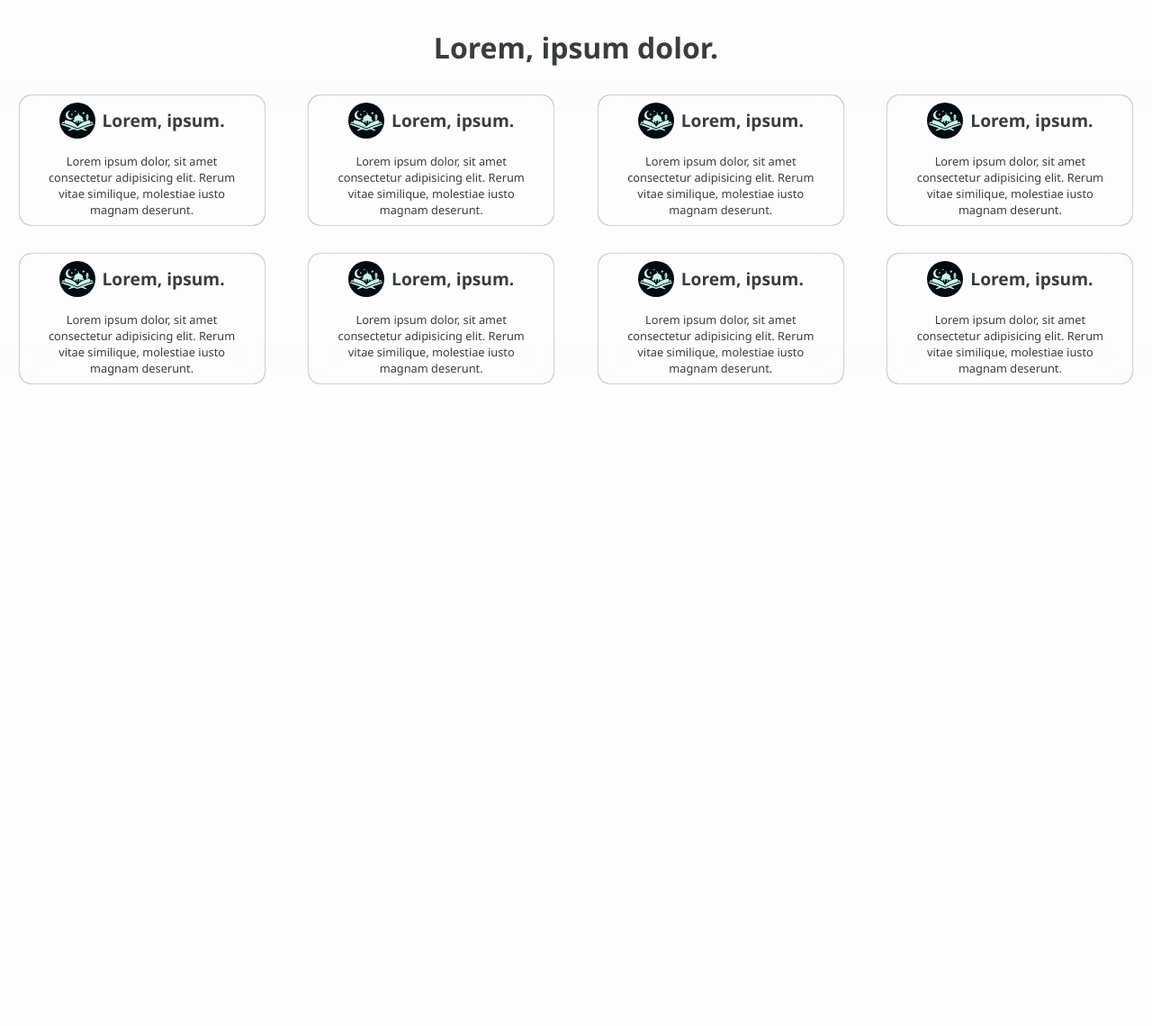
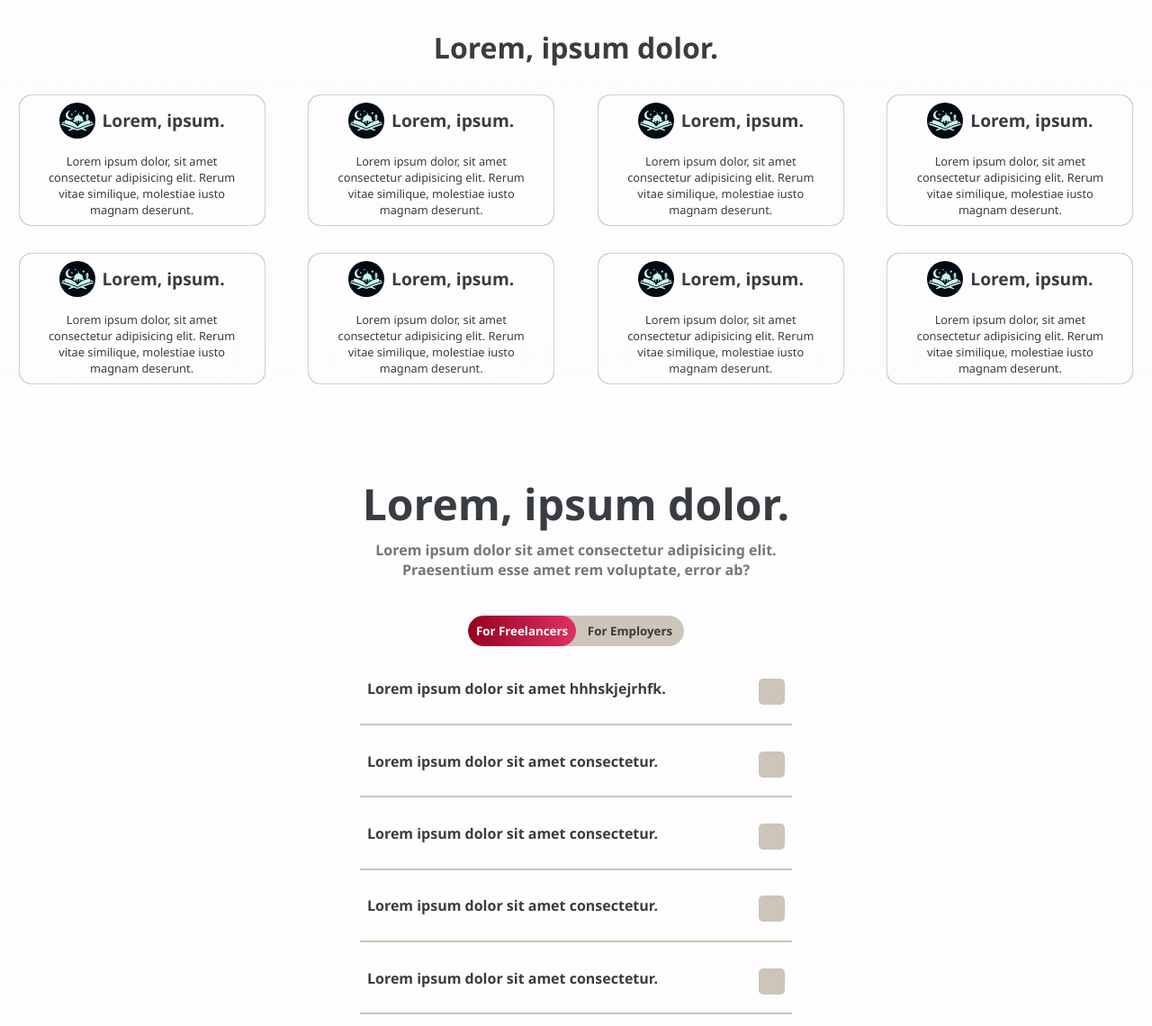
Before and after one commit to abdu-selam/talentflow, a PHP site: page / in a window 1280 px wide. Shown: the part 2470-3610 px from the top of the page at 90% size. Before the commit the page ends 2897 px from the top, so only its background shows below. Run offline with PHP 8.4, Linux system fonts and the light colour scheme; some libraries are stand-ins or nearby versions.

Commit message:
faqs section js has been completed

```diff
--- a/index.html
+++ b/index.html
@@ -654,6 +654,158 @@
           </ul>
         </div>
       </section>
+      <section class="faqs">
+        <div class="faqs__wrapper">
+          <h2 class="faqs__title">Lorem, ipsum dolor.</h2>
+          <p class="faqs__desc">Lorem ipsum dolor sit amet consectetur adipisicing elit. Praesentium esse amet rem voluptate, error ab?</p>
+          <div class="faqs__btns active">
+            <button class="faqs__btn active">
+              For Freelancers
+            </button>
+            <button class="faqs__btn">
+              For Employers
+            </button>
+          </div>
+          <section class="faqs__container active">
+            <ul class="faqs__list">
+              <li class="faqs__item">
+                <h3 class="faqs__ques">
+                  <span class="faqs__text">
+                    Lorem ipsum dolor sit amet hhhskjejrhfk.
+                  </span>
+                  <span class="faqs__icon">
+                    <i class="fa-solid fa-plus"></i>
+                  </span>
+                </h3>
+                <p class="faqs__ans">
+                  Lorem ipsum, dolor sit amet consectetur adipisicing elit. Dolorum, ab. Provident facere maiores facilis. Dolorem maxime sapiente ab.
+                </p>
+              </li>
+              <li class="faqs__item">
+                <h3 class="faqs__ques">
+                  <span class="faqs__text">
+                    Lorem ipsum dolor sit amet consectetur.
+                  </span>
+                  <span class="faqs__icon">
+                    <i class="fa-solid fa-plus"></i>
+                  </span>
+                </h3>
+                <p class="faqs__ans">
+                  Lorem ipsum, dolor sit amet consectetur adipisicing elit. Dolorum, ab. Provident facere maiores facilis. Dolorem maxime sapiente ab.
+                </p>
+              </li>
+              <li class="faqs__item">
+                <h3 class="faqs__ques">
+                  <span class="faqs__text">
+                    Lorem ipsum dolor sit amet consectetur.
+                  </span>
+                  <span class="faqs__icon">
+                    <i class="fa-solid fa-plus"></i>
+                  </span>
+                </h3>
+                <p class="faqs__ans">
+                  Lorem ipsum, dolor sit amet consectetur adipisicing elit. Dolorum, ab. Provident facere maiores facilis. Dolorem maxime sapiente ab.
+                </p>
+              </li>
+              <li class="faqs__item">
+                <h3 class="faqs__ques">
+                  <span class="faqs__text">
+                    Lorem ipsum dolor sit amet consectetur.
+                  </span>
+                  <span class="faqs__icon">
+                    <i class="fa-solid fa-plus"></i>
+                  </span>
+                </h3>
+                <p class="faqs__ans">
+                  Lorem ipsum, dolor sit amet consectetur adipisicing elit. Dolorum, ab. Provident facere maiores facilis. Dolorem maxime sapiente ab.
+                </p>
+              </li>
+              <li class="faqs__item">
+                <h3 class="faqs__ques">
+                  <span class="faqs__text">
+                    Lorem ipsum dolor sit amet consectetur.
+                  </span>
+                  <span class="faqs__icon">
+                    <i class="fa-solid fa-plus"></i>
+                  </span>
+                </h3>
+                <p class="faqs__ans">
+                  Lorem ipsum, dolor sit amet consectetur adipisicing elit. Dolorum, ab. Provident facere maiores facilis. Dolorem maxime sapiente ab.
+                </p>
+              </li>
+            </ul>
+          </section>
+          <section class="faqs__container">
+            <ul class="faqs__list">
+              <li class="faqs__item">
+                <h3 class="faqs__ques">
+                  <span class="faqs__text">
+                    Lorem ipsum dolor sit amet consectetur.
+                  </span>
+                  <span class="faqs__icon">
+                    <i class="fa-solid fa-plus"></i>
+                  </span>
+                </h3>
+                <p class="faqs__ans">
+                  Lorem ipsum, dolor sit amet consectetur adipisicing elit. Dolorum, ab. Provident facere maiores facilis. Dolorem maxime sapiente ab.
+                </p>
+              </li>
+              <li class="faqs__item">
+                <h3 class="faqs__ques">
+                  <span class="faqs__text">
+                    Lorem ipsum dolor sit amet consectetur.
+                  </span>
+                  <span class="faqs__icon">
+                    <i class="fa-solid fa-plus"></i>
+                  </span>
+                </h3>
+                <p class="faqs__ans">
+                  Lorem ipsum, dolor sit amet consectetur adipisicing elit. Dolorum, ab. Provident facere maiores facilis. Dolorem maxime sapiente ab.
+                </p>
+              </li>
+              <li class="faqs__item">
+                <h3 class="faqs__ques">
+                  <span class="faqs__text">
+                    Lorem ipsum dolor sit amet consectetur.
+                  </span>
+                  <span class="faqs__icon">
+                    <i class="fa-solid fa-plus"></i>
+                  </span>
+                </h3>
+                <p class="faqs__ans">
+                  Lorem ipsum, dolor sit amet consectetur adipisicing elit. Dolorum, ab. Provident facere maiores facilis. Dolorem maxime sapiente ab.
+                </p>
+              </li>
+              <li class="faqs__item">
+                <h3 class="faqs__ques">
+                  <span class="faqs__text">
+                    Lorem ipsum dolor sit amet consectetur.
+                  </span>
+                  <span class="faqs__icon">
+                    <i class="fa-solid fa-plus"></i>
+                  </span>
+                </h3>
+                <p class="faqs__ans">
+                  Lorem ipsum, dolor sit amet consectetur adipisicing elit. Dolorum, ab. Provident facere maiores facilis. Dolorem maxime sapiente ab.
+                </p>
+              </li>
+              <li class="faqs__item">
+                <h3 class="faqs__ques">
+                  <span class="faqs__text">
+                    Lorem ipsum dolor sit amet consectetur.
+                  </span>
+                  <span class="faqs__icon">
+                    <i class="fa-solid fa-plus"></i>
+                  </span>
+                </h3>
+                <p class="faqs__ans">
+                  Lorem ipsum, dolor sit amet consectetur adipisicing elit. Dolorum, ab. Provident facere maiores facilis. Dolorem maxime sapiente ab.
+                </p>
+              </li>
+            </ul>
+          </section>
+        </div>
+      </section>
     </main>
   </body>
 </html>
--- a/scripts/main.js
+++ b/scripts/main.js
@@ -4,6 +4,13 @@ const menuIcons = document.querySelectorAll(".menu-icon");
 const navItems = navBar.querySelectorAll("ul, li,a");
 
 const heroImages = document.querySelectorAll(".hero__back img");
+
+const faqs_item = document.querySelectorAll(".faqs__item");
+const faqs_close = document.querySelectorAll(".faqs__icon");
+
+const containers = document.querySelectorAll(".faqs__container");
+const faqsBtns = document.querySelectorAll(".faqs__btn");
+const faqsBtnsWrapper = document.querySelector(".faqs__btns");
 
 menu.addEventListener("click", (e) => {
   menu.classList.toggle("active");
@@ -40,3 +47,18 @@ setInterval(() => {
     curr++;
   }
 }, 3000);
+
+faqs_close.forEach((faq, i) => {
+  faq.addEventListener("click", (e) => {
+    faqs_item[i].classList.toggle("open");
+  });
+});
+
+faqsBtns.forEach((btn) => {
+  btn.addEventListener("click", (e) => {
+    if (btn.classList.contains("active")) return;
+    faqsBtns.forEach((b) => b.classList.toggle("active"));
+    faqsBtnsWrapper.classList.toggle("active");
+    containers.forEach((contain) => contain.classList.toggle("active"));
+  });
+});
--- a/styles/main.css
+++ b/styles/main.css
@@ -840,14 +840,20 @@ input:focus {
 .testimonials {
   padding: 2rem 0.8rem 5rem;
   position: relative;
-  background: linear-gradient(var(--back), transparent, transparent, transparent, var(--back));
+  background: linear-gradient(
+    var(--back),
+    transparent,
+    transparent,
+    transparent,
+    var(--back)
+  );
   overflow: hidden;
 }
 
 .testimonials::before {
-  content: '';
+  content: "";
   size: 100%;
-  background: url('../images/bg-smooth-3.webp') center / cover fixed;
+  background: url("../images/bg-smooth-3.webp") center / cover fixed;
   position: absolute;
   inset: 0;
   z-index: -1;
@@ -946,3 +952,143 @@ input:focus {
   font-size: 0.8rem;
   width: 90%;
 }
+
+/* FAQS STYLES */
+.faqs {
+  padding: 0.8rem;
+}
+
+.faqs__wrapper {
+  max-width: 80rem;
+}
+
+.faqs__title {
+  font-size: clamp(2rem, 8vw, 3rem);
+  padding: 0.5rem;
+  text-align: center;
+}
+
+.faqs__desc {
+  font-weight: 700;
+  opacity: 0.7;
+  text-align: center;
+  width: min(100%, 30rem);
+  margin-inline: auto;
+  padding-bottom: 2.5rem;
+}
+
+.faqs__btns {
+  background: var(--back-2);
+  width: 15rem;
+  border-radius: 2rem;
+  margin-inline: auto;
+  display: flex;
+  justify-content: center;
+  align-items: center;
+  overflow: hidden;
+  position: relative;
+  margin-bottom: 1rem;
+}
+
+.faqs__btns::before {
+  content: "";
+  width: 50%;
+  height: 100%;
+  border-radius: 2rem;
+  background: var(--cta-back);
+  position: absolute;
+  top: 0;
+  left: 50%;
+  transition: 0.5s;
+}
+
+.faqs__btns.active::before {
+  left: 0;
+}
+
+.faqs__btn {
+  padding: 0.5rem;
+  width: 100%;
+  border-radius: 2rem;
+  font-weight: 700;
+  background: none;
+  color: var(--primary);
+  z-index: 2;
+  transition: 0.5s;
+}
+
+.faqs__btn.active {
+  color: var(--back);
+}
+
+.faqs__container {
+  display: none;
+}
+
+.faqs__container.active {
+  display: block;
+  animation: in 1s;
+}
+
+@keyframes in {
+  from {
+    opacity: 0;
+    translate: -5rem;
+  }
+}
+
+.faqs__list {
+  display: flex;
+  flex-direction: column;
+  gap: 0.5rem;
+  align-items: center;
+}
+
+.faqs__item {
+  display: flex;
+  flex-direction: column;
+  gap: 0.5rem;
+  font-weight: 700;
+  width: min(100%, 30rem);
+  padding-block: 0.8rem;
+  border-bottom: 2px solid var(--back-2);
+  position: relative;
+}
+
+.faqs__ques {
+  font-size: 1rem;
+  width: 100%;
+  display: flex;
+  justify-content: space-between;
+  padding: 0.5rem;
+  background: var(--back);
+}
+
+.faqs__icon {
+  background: var(--back-2);
+  width: 1.8rem;
+  height: 1.8rem;
+  display: grid;
+  place-content: center;
+  border-radius: 0.3rem;
+}
+
+.faqs__icon .fa-plus {
+  transition: 0.5s;
+}
+
+.faqs__item.open .fa-plus {
+  rotate: 225deg;
+}
+
+.faqs__ans {
+  opacity: 0.7;
+  line-height: 1.1rem;
+  transition: 0.5s;
+  padding-inline: 0.8rem;
+  display: none;
+}
+
+.faqs__item.open .faqs__ans {
+  display: block;
+}
```
